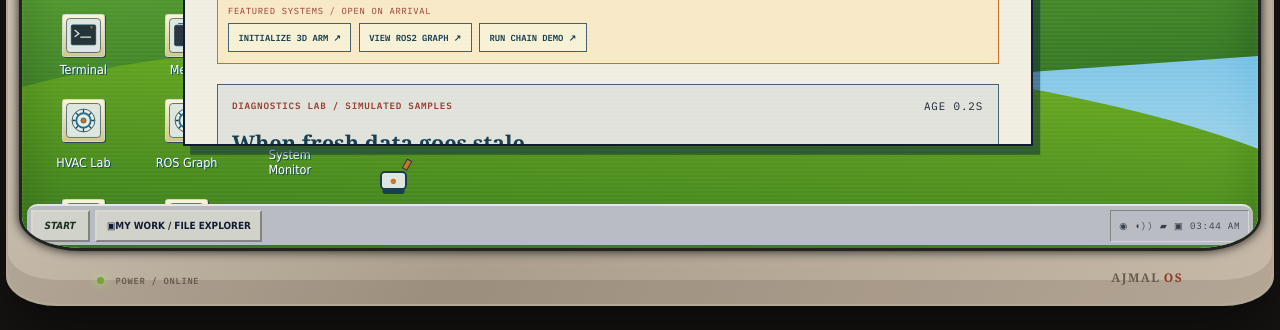
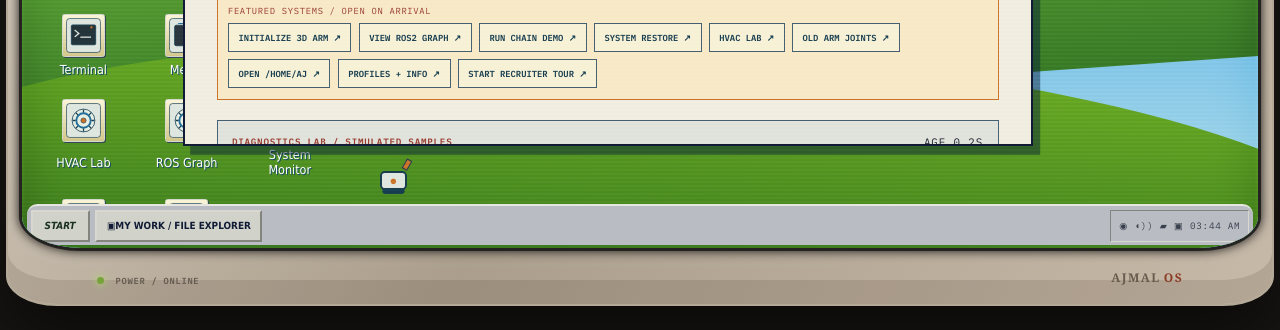
Before and after one commit to aj0khi/ajmal-portfolio, an Astro site: page / in a window 1280 px wide. Shown: the part 470-800 px from the top of the page. Built offline with nearby package versions, Linux system fonts and the light colour scheme; Astro itself is replaced by a stand-in of ours.

Commit message:
Expose wow features in first-open dashboard

```diff
--- a/src/pages/index.astro
+++ b/src/pages/index.astro
@@ -65,7 +65,7 @@ const projects = (await getCollection('projects')).sort((a, b) => a.data.order -
               <h1>Things I have<br /><em>built or touched.</em></h1>
               <p class="window-intro">A personal archive of physical systems, software, and the businesses that taught me to keep things running.</p>
             </div>
-            <div class="featured-strip"><span class="mono">FEATURED SYSTEMS / OPEN ON ARRIVAL</span><button type="button" data-window-open="waybionic">INITIALIZE 3D ARM ↗</button><button type="button" data-window-open="rosgraph">VIEW ROS2 GRAPH ↗</button><button type="button" data-window-open="blackbox">RUN CHAIN DEMO ↗</button></div>
+            <div class="featured-strip"><span class="mono">FEATURED SYSTEMS / OPEN ON ARRIVAL</span><button type="button" data-window-open="waybionic">INITIALIZE 3D ARM ↗</button><button type="button" data-window-open="rosgraph">VIEW ROS2 GRAPH ↗</button><button type="button" data-window-open="blackbox">RUN CHAIN DEMO ↗</button><button type="button" data-window-open="restore">SYSTEM RESTORE ↗</button><button type="button" data-window-open="hvacsim">HVAC LAB ↗</button><button type="button" data-window-open="oldarm">OLD ARM JOINTS ↗</button><button type="button" data-window-open="filesystem">OPEN /HOME/AJ ↗</button><button type="button" data-window-open="system">PROFILES + INFO ↗</button><button type="button" data-tour-start>START RECRUITER TOUR ↗</button></div>
             <StaleStateLab />
             <div class="project-grid">
               {projects.map((project, projectIndex) => (
```
